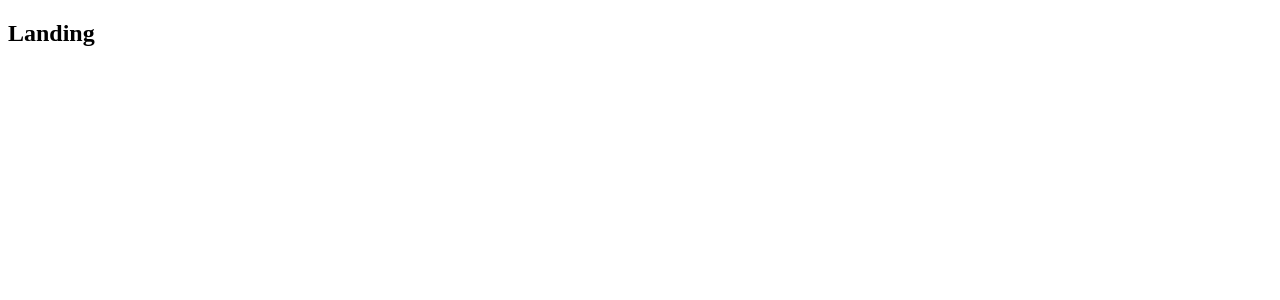
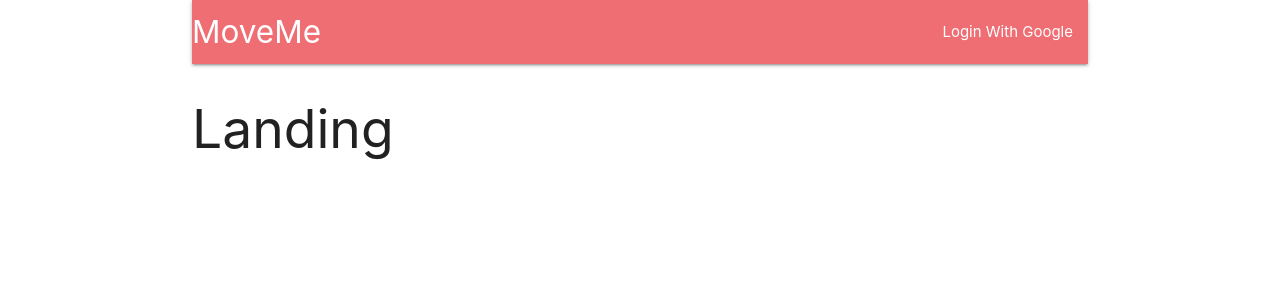
Before and after one commit to Atomize101/MoveMe, a React (Create React App) app in the folder client/: page / in a window 1280 px wide. Shown: the top 300 px of the page. Built offline with nearby package versions, Linux system fonts and the light colour scheme.

Commit message:
Adding in CSS package and initial styling

```diff
--- a/client/package.json
+++ b/client/package.json
@@ -3,13 +3,16 @@
   "version": "0.1.0",
   "private": true,
   "dependencies": {
+    "axios": "^0.19.0",
     "http-proxy-middleware": "^0.20.0",
+    "materialize-css": "^1.0.0",
     "react": "^16.9.0",
     "react-dom": "^16.9.0",
     "react-redux": "^7.1.1",
     "react-router-dom": "^5.0.1",
     "react-scripts": "3.1.1",
-    "redux": "^4.0.4"
+    "redux": "^4.0.4",
+    "redux-thunk": "^2.3.0"
   },
   "scripts": {
     "start": "react-scripts start",
--- a/client/src/components/App.js
+++ b/client/src/components/App.js
@@ -2,11 +2,7 @@ import React from 'react';
 import {} from 'react-router-dom';
 import { BrowserRouter, Route} from 'react-router-dom';
 
-const Header = () => {
-    return (
-        <h2>Header</h2>
-    )
-}
+import Header from './Header';
 
 const Dashboard = () => {
     return (
@@ -28,10 +24,13 @@ const Landing = () => {
 
 const App = () => {
     return (
-        <div>
+        <div className="container">
             <BrowserRouter>
                 <div>
-                    <Route path="/" component={Landing} />
+                    <Header />
+                    <Route exact path="/" component={Landing} />
+                    <Route path="/newitems" component={Dashboard} />
+                    <Route exact path="/newitems/new" component={NewItem} />
                 </div>
             </BrowserRouter>
         </div>
--- /dev/null
+++ b/client/src/components/Header.js
@@ -0,0 +1,20 @@
+import React, { Component } from 'react';
+
+class Header extends Component {
+    render() {
+        return (
+            <nav>
+            <div className="nav-wrapper">
+                <a className="left brand-logo">
+                    MoveMe
+                </a>
+                <ul className="right">
+                   <a>Login With Google</a>
+                </ul>
+            </div>
+        </nav>
+        );
+    }
+}
+
+export default Header;
--- a/client/src/index.js
+++ b/client/src/index.js
@@ -1,3 +1,4 @@
+import 'materialize-css/dist/css/materialize.min.css'
 import React from 'react';
 import ReactDOM from 'react-dom';
 import { Provider } from 'react-redux';
```
Also changed, not shown: 1 other file (tests, documents, lock files or other folders).
